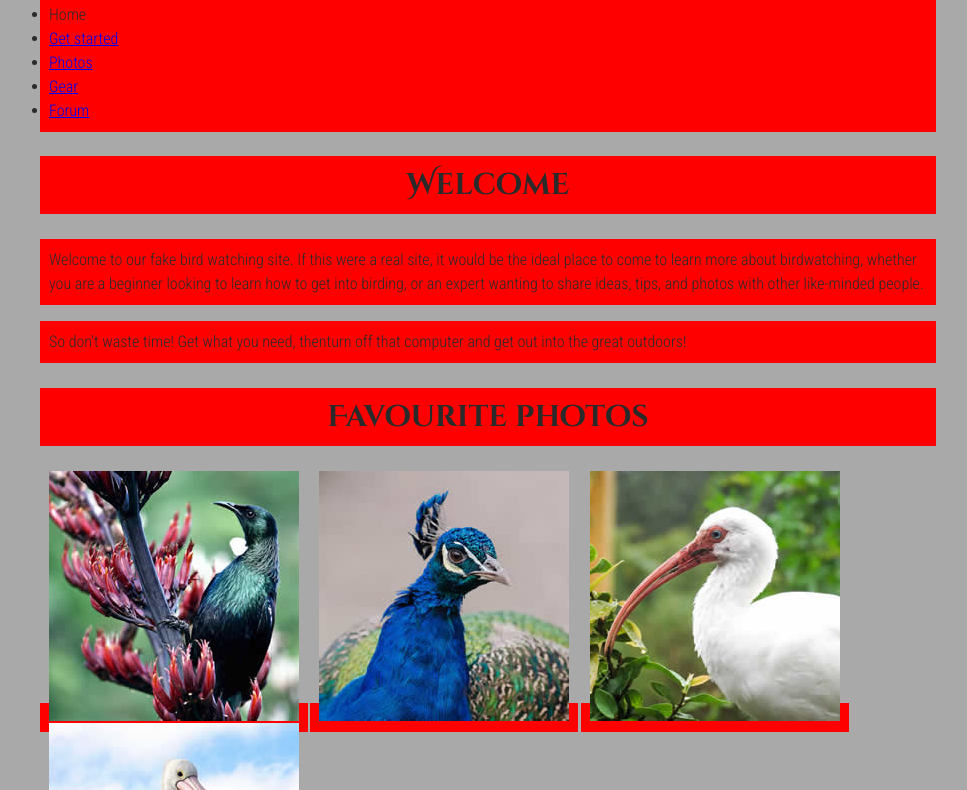
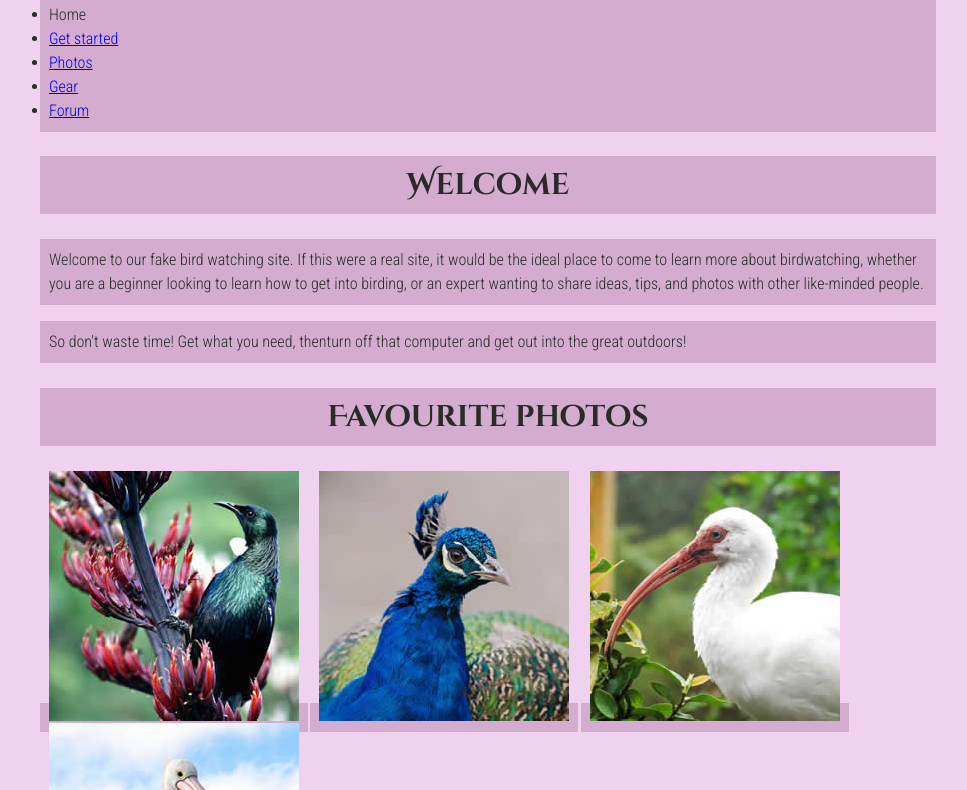
Before and after one commit to MWoodford33/structuring-a-page-of-content, a plain HTML site: page index.html in a window 1280 px wide. Shown: the part 645-1435 px from the top of the page, without its empty margins (152-1119 px from the left). Drawn offline with Linux system fonts and the light colour scheme.

Commit message:
color-fix

```diff
--- a/style.css
+++ b/style.css
@@ -5,7 +5,7 @@ html, body {
 
 html{
     font-size: 10px;
-    background-color: #a9a9a9;
+    background-color: #f0d2f0;
 }
 
 body {
@@ -55,12 +55,12 @@ header {
 }
 
 body > * {
-    background-color: red;
+    background-color: rgb(211, 172, 207);
     padding: 1%;
 }
 
 main, header, nay, article, aside, footer, section {
-    background-color: rgba(0,255,0,0.5);
+    background-color: rgba(246, 199, 242, 0.5);
     padding: 1%;
 }
 
```
